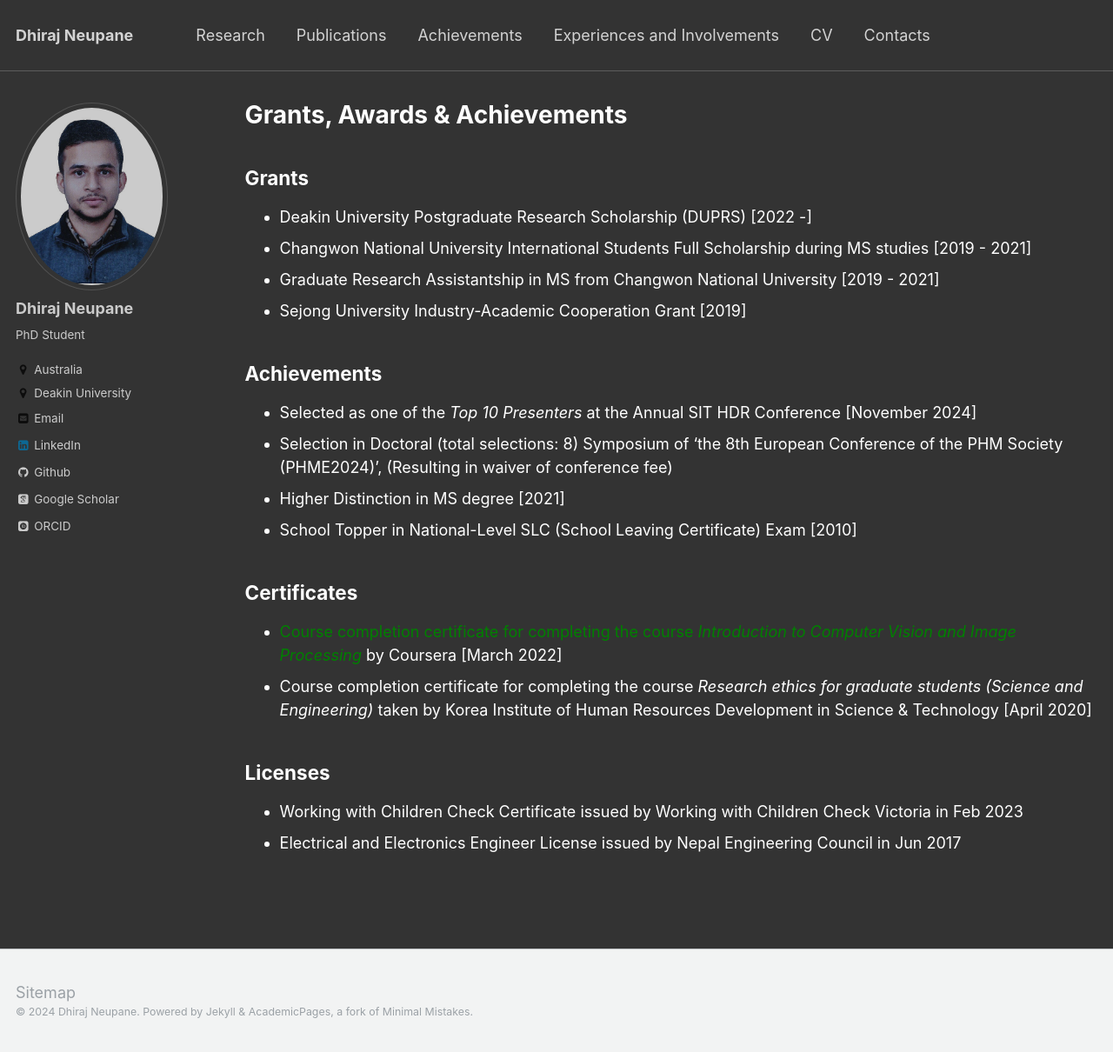
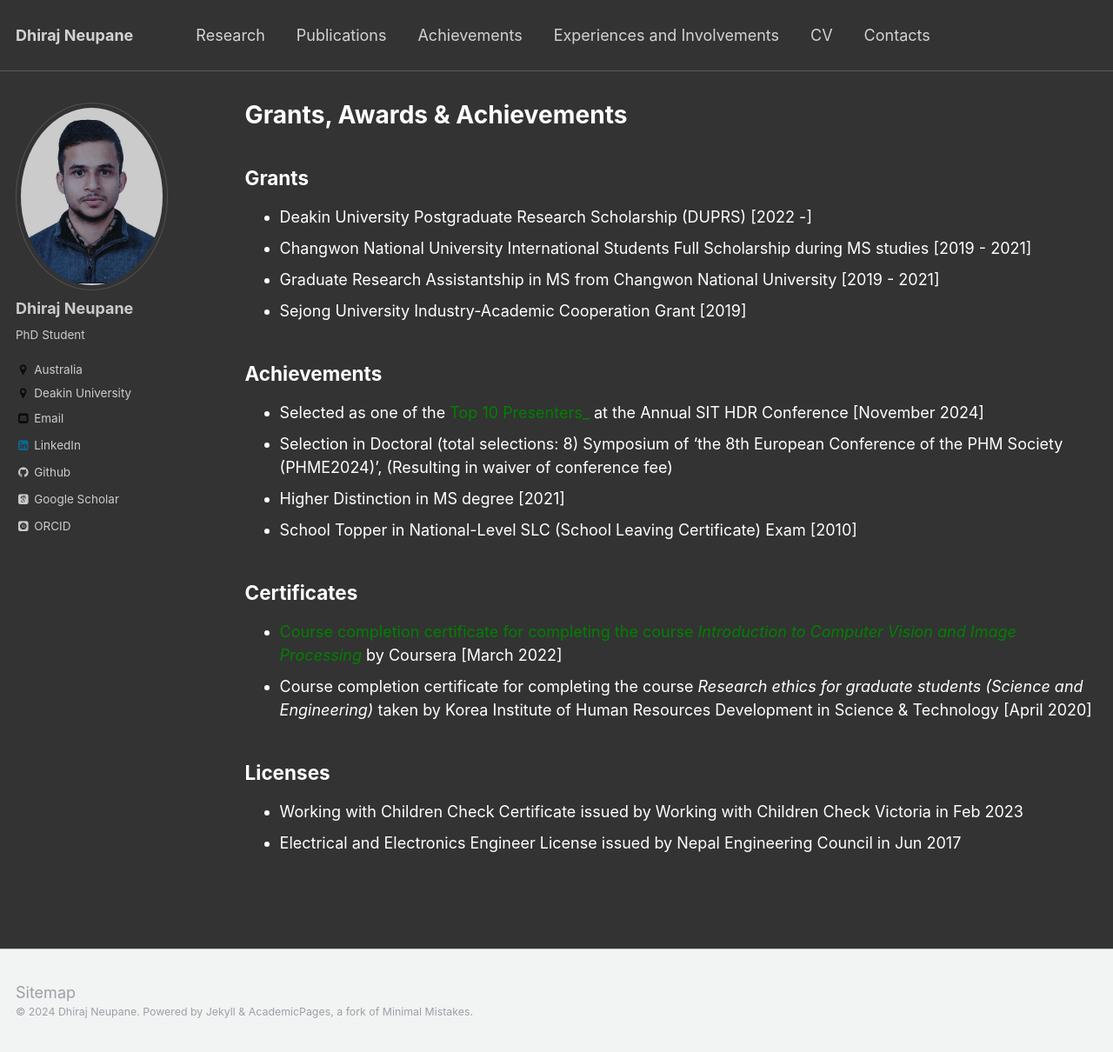
Before and after one commit to dhirajneupane/academicPortfolio, a Jekyll site: the page built from _pages/grants-awards.md, in a window 1280 px wide and 1210 px high. Shown: the whole window at 87% size. Built offline with Jekyll 4.4.1, drawn with Linux system fonts in a browser that asks for light colours; some web fonts are replaced.

Commit message:
Update grants-awards.md

```diff
--- a/_pages/grants-awards.md
+++ b/_pages/grants-awards.md
@@ -13,7 +13,7 @@ redirect_from:
 * Sejong University Industry-Academic Cooperation Grant [2019]
 
 ## Achievements
-* Selected as one of the _Top 10 Presenters_ at the Annual SIT HDR Conference [November 2024]
+* Selected as one of the [<span style="color:green">Top 10 Presenters_</span>](https://www.linkedin.com/feed/update/urn:li:activity:7264019927047503874/){:target="_blank"} at the Annual SIT HDR Conference [November 2024]
 * Selection in Doctoral (total selections: 8) Symposium of 'the 8th European Conference of the PHM Society (PHME2024)', (Resulting in waiver of conference fee)
 * Higher Distinction in MS degree [2021]
 * School Topper in National-Level SLC (School Leaving Certificate) Exam [2010]
```
